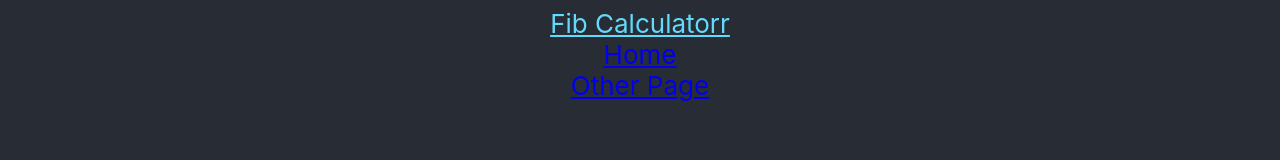
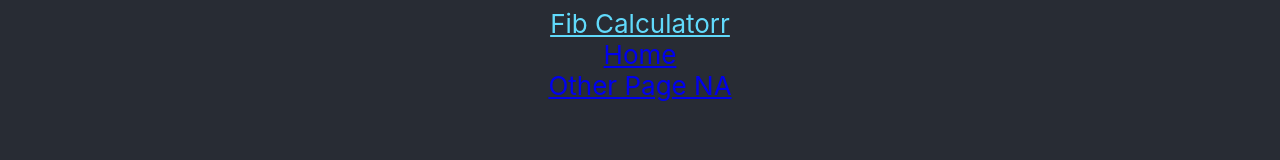
Before and after one commit to PratyaKch-Dev/multi-docker, a React (Create React App) app in the folder client/: page / in a window 1280 px wide. Shown: the part 506-666 px from the top of the page. Built offline with nearby package versions, Linux system fonts and the light colour scheme; no server answers.

Commit message:
deploy multi docker new design

```diff
--- a/client/src/App.js
+++ b/client/src/App.js
@@ -20,7 +20,7 @@ function App() {
             Fib Calculatorr
           </a>
           <Link to="/">Home</Link>
-          <Link to="/otherpage">Other Page</Link>
+          <Link to="/otherpage">Other Page NA</Link>
         </header>
         <div>
           <Route exact path="/" component={Fib} />
```
